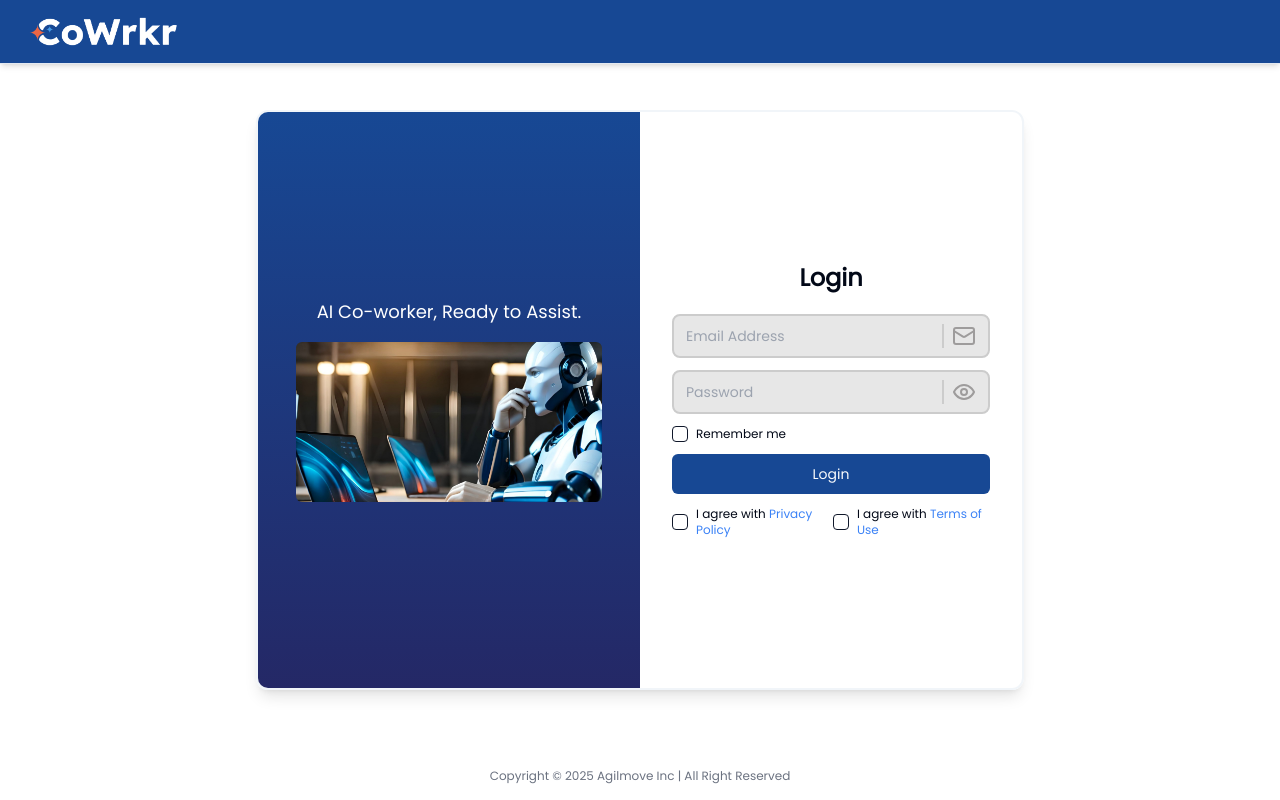
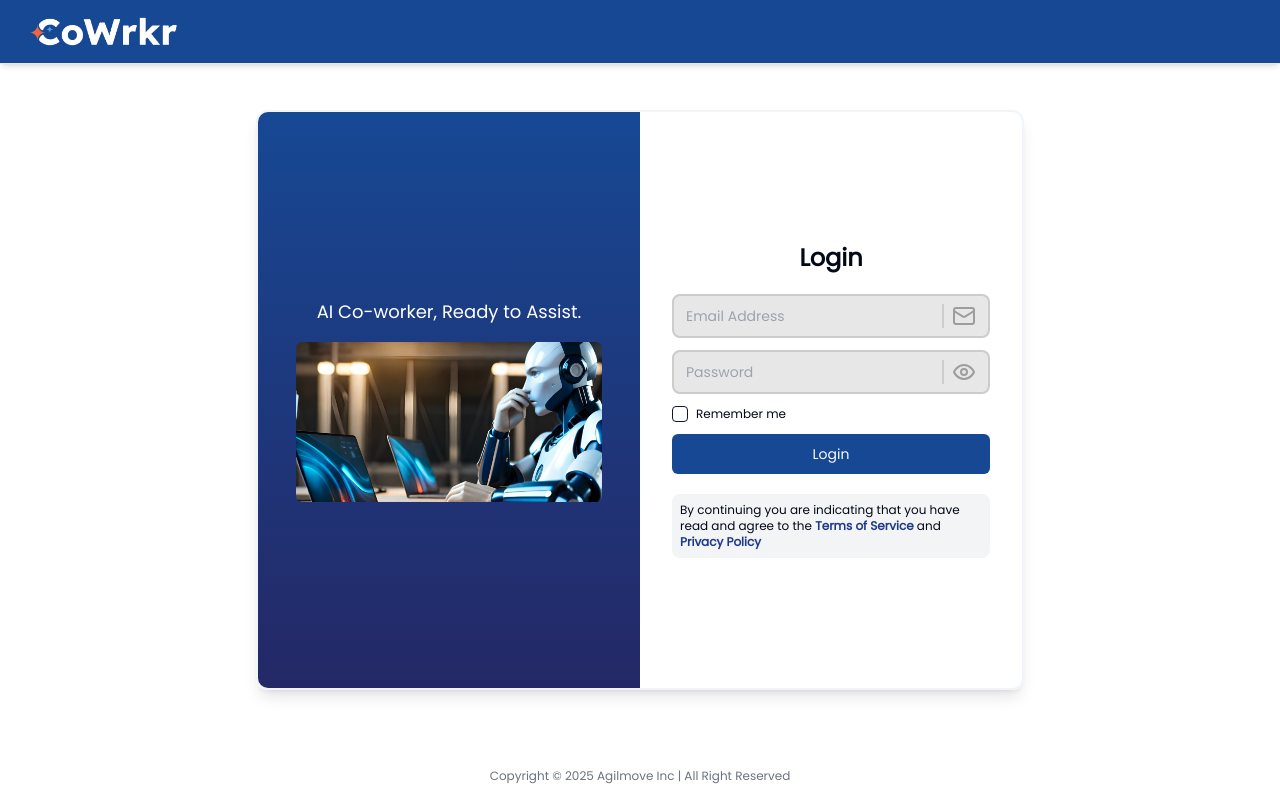
Before and after one commit to sabinss/ai-assistant-frontend, a Next.js app: page /auth/signin in a window 1280 px wide. Built offline with nearby package versions, Linux system fonts and the light colour scheme; no server answers.

Commit message:
desing update

```diff
--- a/src/app/auth/signin/page.tsx
+++ b/src/app/auth/signin/page.tsx
@@ -163,8 +163,24 @@ export default function page() {
         )}
       </form>
 
+      <div className="mt-5 rounded-lg bg-gray-100 p-2 text-xs">
+        <span>
+          By continuing you are indicating that you have read and agree to the{" "}
+          <span className="font-bold text-blue-900 hover:underline">
+            {" "}
+            <b>Terms of Service</b>
+          </span>
+          <span> and </span>
+          <span className="font-bold text-blue-900 hover:underline">
+            <Link href="/privacy">
+              <b>Privacy Policy</b>
+            </Link>
+          </span>
+        </span>
+      </div>
+
       {/* Privacy Policy and Terms of Use Checkboxes - Horizontal Layout at Bottom */}
-      <div className="mt-3 flex items-center justify-between text-xs">
+      {/* <div className="mt-3 flex items-center justify-between text-xs">
         <div className="flex items-center">
           <Checkbox
             checked={privacyPolicyChecked}
@@ -194,7 +210,7 @@ export default function page() {
             </Link>
           </span>
         </div>
-      </div>
+      </div> */}
 
       {/* <div className="mt-3 flex justify-between text-xs">
         <Link href="/privacy">Privacy Policy</Link>
--- a/src/app/auth/signup/page.tsx
+++ b/src/app/auth/signup/page.tsx
@@ -205,7 +205,7 @@ export default function Page() {
           )}
 
           {/* Privacy Policy and Terms of Use Checkboxes - Horizontal Layout */}
-          <div className="mt-2 flex items-center justify-between text-xs">
+          {/* <div className="mt-2 flex items-center justify-between text-xs">
             <div className="flex items-center">
               <Checkbox
                 checked={privacyPolicyChecked}
@@ -234,6 +234,45 @@ export default function Page() {
                   Terms of Use
                 </Link>
               </span>
+            </div>
+          </div> */}
+          <div className="mt-5 rounded-lg bg-gray-100 p-2 text-xs">
+            <span>
+              By creating an account, you confirm that you have read and agree
+              to our
+            </span>
+            <div className="mt-2 flex items-center justify-between gap-2">
+              <div className="flex items-center">
+                <Checkbox
+                  checked={privacyPolicyChecked}
+                  onCheckedChange={(checked) =>
+                    setPrivacyPolicyChecked(checked as boolean)
+                  }
+                />
+                <span className="ml-2">
+                  I agree with{" "}
+                  <Link
+                    href="/privacy"
+                    className="text-blue-500 hover:underline"
+                  >
+                    Privacy Policy
+                  </Link>
+                </span>
+              </div>
+              <div className="flex items-center">
+                <Checkbox
+                  checked={termsOfUseChecked}
+                  onCheckedChange={(checked) =>
+                    setTermsOfUseChecked(checked as boolean)
+                  }
+                />
+                <span className="ml-2">
+                  I agree with{" "}
+                  <Link href="#" className="text-blue-500 hover:underline">
+                    Terms of Use
+                  </Link>
+                </span>
+              </div>
             </div>
           </div>
 
```
